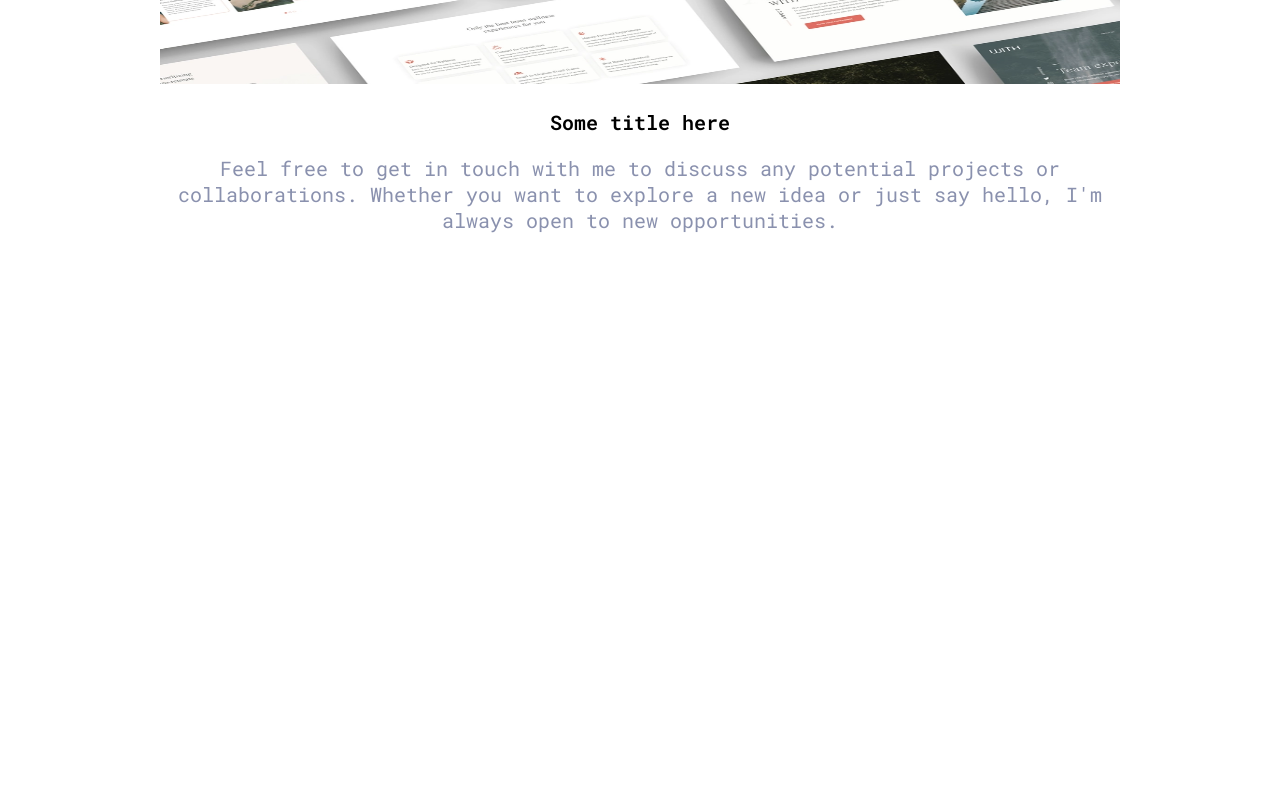
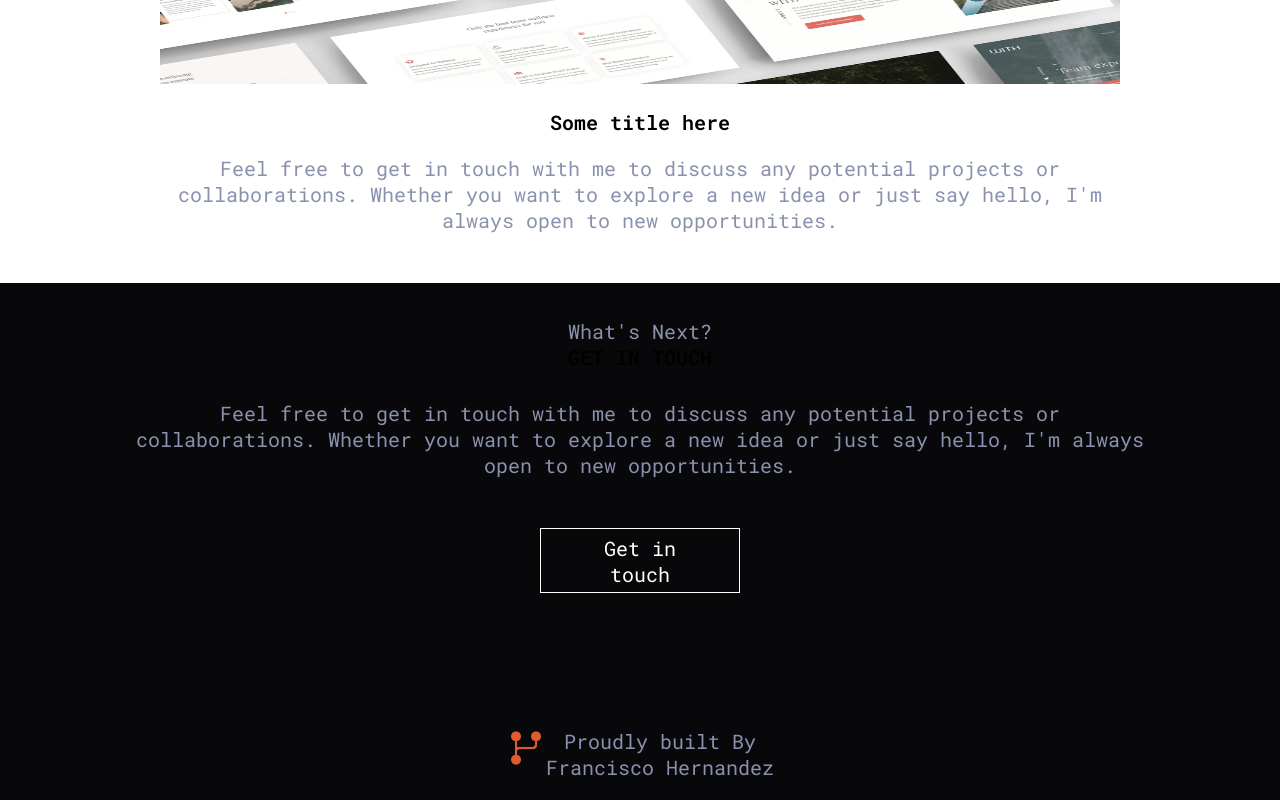
Before and after one commit to FrankieJH/Portfolio, a React (Create React App) app: page /Project00 in a window 1280 px wide. Shown: the part 1822-2622 px from the top of the page. Before the commit the page ends 2080 px from the top, so only its background shows below. Built offline with nearby package versions, Linux system fonts and the light colour scheme.

Commit message:
created footer section

```diff
--- a/src/Pages/Project00.js
+++ b/src/Pages/Project00.js
@@ -83,6 +83,31 @@ function Project00(){
                     </div>
                 </div>
             </div>
+            {/* footer section */}
+            <div className="Footer_section">
+                <div className="Footer_container_1">
+                    <p className="Font_style_3">What's Next?</p>
+                    <h2 className="Font_style_4">GET IN TOUCH</h2>
+                </div>
+                <div className="Footer_container_2">
+                    <p className="Font_style_3">
+                        Feel free to get in touch with me to discuss any potential
+                        projects or collaborations. Whether you want to explore a new
+                        idea or just say hello, I'm always open to new opportunities.
+                    </p>
+                    <button
+                    className="Font_style_3 button_style_1">
+                        Get in <br/> touch
+                    </button>
+                </div>
+                <div className="Footer_container_3">
+                    <img src= {require('../Assets/code-branch.png')}
+                    alt=""/>
+                    <h2 className="Font_style_3">
+                        Proudly built By<br/> Francisco Hernandez
+                    </h2>
+                </div>
+            </div>
         </div>
     )
 }
--- a/src/Styling/Project00.css
+++ b/src/Styling/Project00.css
@@ -93,6 +93,56 @@
     margin-top: 20px;
 }
 
+/* Footer Section */
+.Footer_section {
+    margin-top: 25px;
+    padding-top: 25px;
+    display:flex;
+    flex-direction: column;
+    align-items: center;
+    background-color: #08080A;
+  }
+
+  .Footer_container_1,
+   .Footer_container_2 {
+    width: 80%;
+    margin: 10px;
+    display:flex;
+    flex-direction: column;
+    flex-wrap: wrap;
+    text-align: center;
+  }
+
+  .Footer_container_2 {
+    margin-top: 20px;
+    display:flex;
+  }
+
+  .Footer_container_3 {
+    display: flex;
+    flex-direction: row;
+    margin-top: 75px;
+    padding-bottom: 20px;
+    text-align: center;
+  }
+
+  .Footer_container_3 img {
+    height: 40px;
+  }
+
+  /* button style */
+  .button_style_1 {
+    width: 200px;
+    height: 65px;
+    margin: 50px auto;
+    background-color: transparent;
+    outline: none;
+    color: #fff;
+    border: 1px solid #fff;
+    cursor: pointer;
+    position: relative;
+  }
+
 /* Media Query width */
 /* screen width size 762 or smaller */
 @media only screen and (max-width: 762px) {
```
